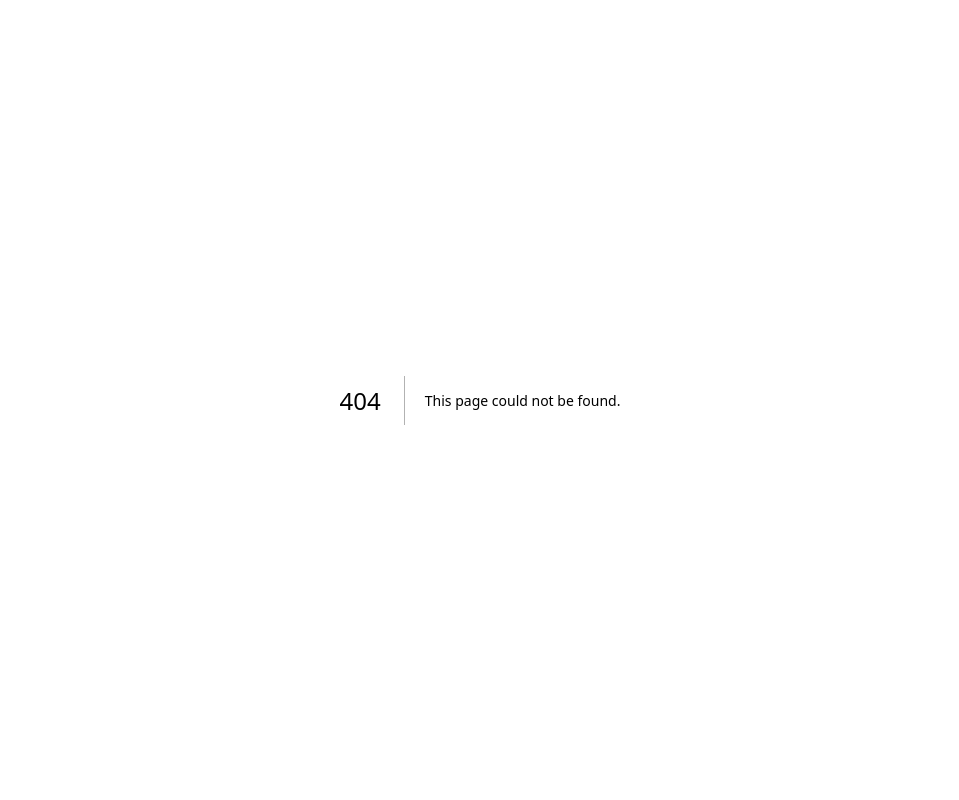
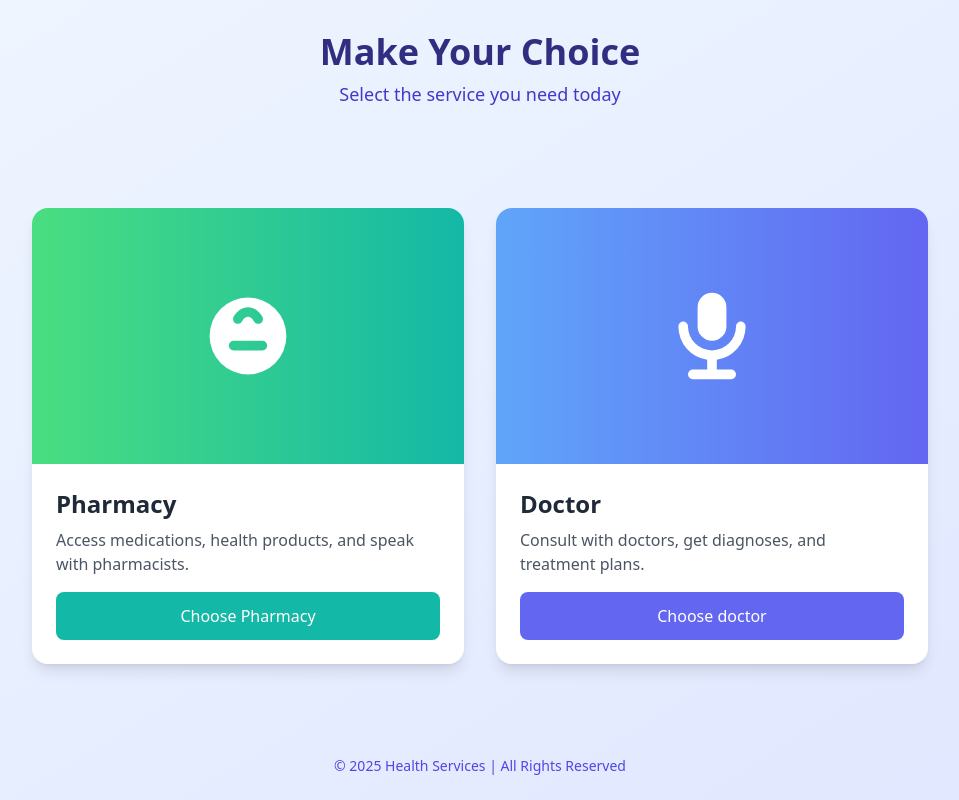
Before and after one commit to s2project77/front_repo, a Next.js app: page /chose in a window 1280 px wide. Before the commit this address had no page. Shown: the whole page, without its empty margins (160-1119 px from the left). Built offline with nearby package versions, Linux system fonts and the light colour scheme.

Commit message:
making some changes

```diff
--- a/app/person/page.jsx
+++ b/app/chose/page.jsx
@@ -1,10 +1,11 @@
-// pages/index.js
 "use client"
 import Link from 'next/link';
 import { useState } from 'react';
 import Head from 'next/head';
 
-export default function ChoicePage() {
+
+const App=()=>{
+
   const [hoveredCard, setHoveredCard] = useState(null);
 
   return (
@@ -18,9 +19,7 @@ export default function ChoicePage() {
       <header className="py-8 text-center">
         <h1 className="text-4xl font-bold text-indigo-900">Make Your Choice</h1>
         <p className="mt-2 text-lg text-indigo-700">Select the service you need today</p>
-      </header>
-
-      <main className="flex-grow flex items-center justify-center px-4">
+      </header>      <main className="flex-grow flex items-center justify-center px-4">
         <div className="grid grid-cols-1 md:grid-cols-2 gap-8 max-w-4xl w-full">
 
           <div
@@ -38,7 +37,7 @@ export default function ChoicePage() {
             <div className="p-6 bg-white">
               <h2 className="text-2xl font-bold text-gray-800 mb-2">Pharmacy</h2>
               <p className="text-gray-600">Access medications, health products, and speak with pharmacists.</p>
-              <Link href="/" > <button className="mt-4 w-full py-3 bg-teal-500 text-white font-medium rounded-lg hover:bg-teal-600 transition-colors">
+              <Link href="/pharmacy" > <button className="mt-4 w-full py-3 bg-teal-500 text-white font-medium rounded-lg hover:bg-teal-600 transition-colors">
                 Choose Pharmacy
               </button></Link>
             </div>
@@ -58,10 +57,10 @@ export default function ChoicePage() {
               </svg>
             </div>
             <div className="p-6 bg-white">
-              <h2 className="text-2xl font-bold text-gray-800 mb-2">Medicine</h2>
+              <h2 className="text-2xl font-bold text-gray-800 mb-2">Doctor</h2>
               <p className="text-gray-600">Consult with doctors, get diagnoses, and treatment plans.</p>
               <button className="mt-4 w-full py-3 bg-indigo-500 text-white font-medium rounded-lg hover:bg-indigo-600 transition-colors">
-                Choose Medicine
+                Choose doctor
               </button>
             </div>
           </div>
@@ -72,5 +71,7 @@ export default function ChoicePage() {
         © {new Date().getFullYear()} Health Services | All Rights Reserved
       </footer>
     </div>
-  );
+  )
 }
+
+export default App;
--- a/app/page.js
+++ b/app/page.js
@@ -1,6 +1,6 @@
 import Image from "next/image";
 import { Navbar } from "./components/homepage/navbar";
-import App from "./home/page";
+import App from "./chose/page";
 export default function Home() {
   return (
    <>
--- a/app/home/page.jsx
+++ b/app/pharmacy/page.jsx
@@ -1,11 +1,13 @@
-// App.jsx
+// pages/index.js
+
 import Navbar from "../components/homepage/navbar1";
 import EmergencyBanner from "../components/homepage/emergencie";
 import HeroSection from "../components/homepage/hero";
 import ServicesSection from "../components/homepage/sections";
 import RegisterLoginSection from "../components/homepage/regester";
 import Footer from "../components/homepage/footer";
-const App=()=>{
+
+export default function Page() {
   return (
     <div className="min-h-screen bg-green-50">
       <Navbar />
@@ -17,5 +19,3 @@ const App=()=>{
     </div>
   );
 }
-
-export default App;
```
